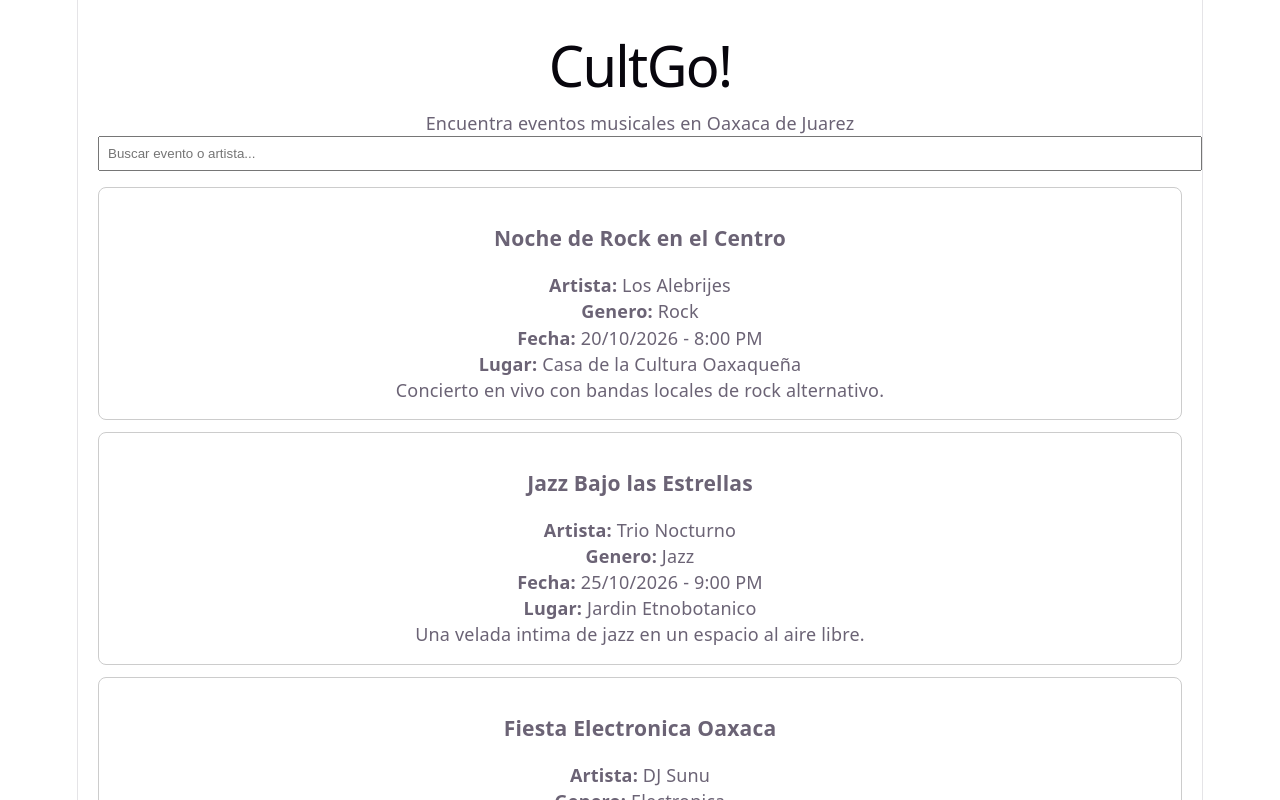
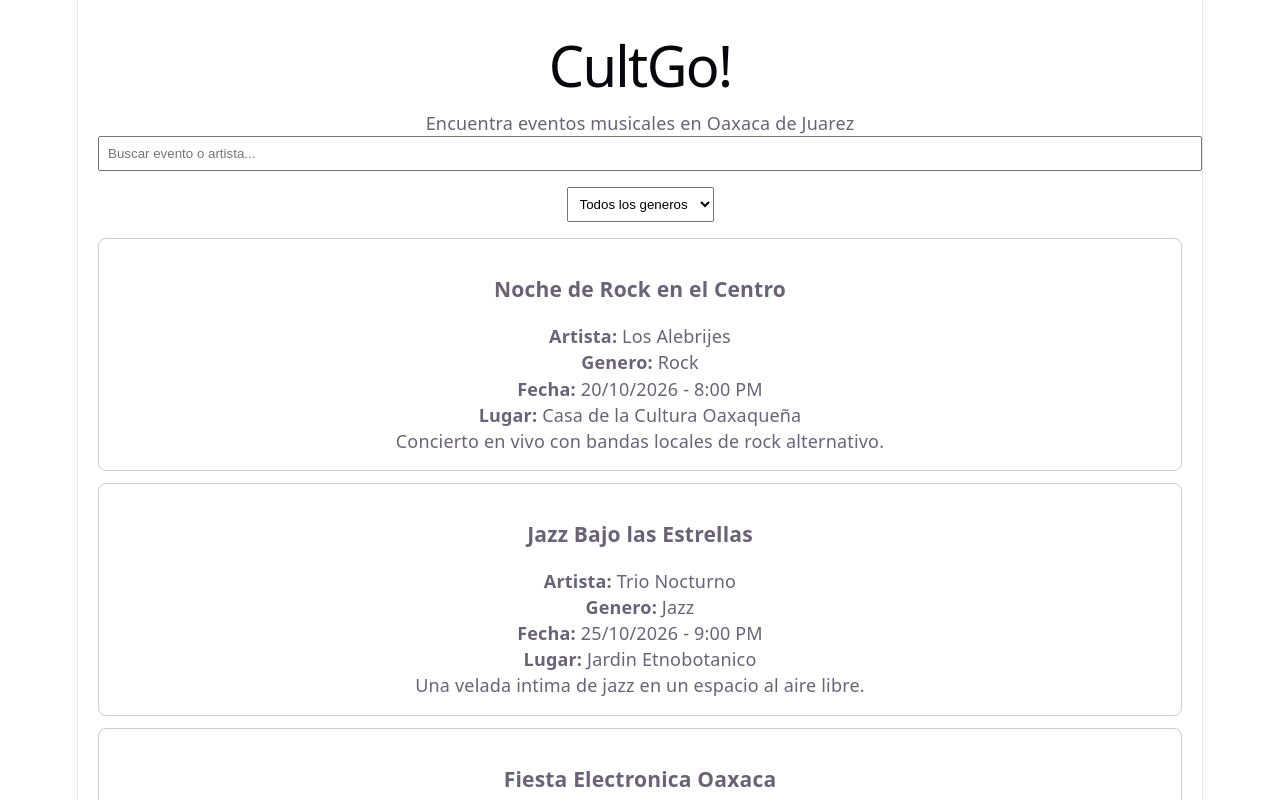
Before and after one commit to MoralesJesus/Proyecto-CultGo---InsanosGolosos, a React (Vite) app in the folder frontend/: page / in a window 1280 px wide. Shown: the top 800 px of the page. Built offline with nearby package versions, Linux system fonts and the light colour scheme.

Commit message:
feat: componente FiltroGenero combinado con busqueda

```diff
--- /dev/null
+++ b/frontend/src/components/filtros/FiltroGenero.tsx
@@ -0,0 +1,27 @@
+import React from 'react';
+
+interface FiltroGeneroProps {
+  generoSeleccionado: string;
+  generos: string[];
+  onCambio: (genero: string) => void;
+}
+
+const FiltroGenero: React.FC<FiltroGeneroProps> = ({ generoSeleccionado, generos, onCambio }) => {
+  return (
+    <select
+      value={generoSeleccionado}
+      onChange={(e) => onCambio(e.target.value)}
+      style={{ padding: '8px', marginBottom: '16px' }}
+    >
+      {/* opcion para no filtrar por ningun genero */}
+      <option value="">Todos los generos</option>
+
+      {/* una opcion por cada genero disponible */}
+      {generos.map((genero) => (
+        <option key={genero} value={genero}>{genero}</option>
+      ))}
+    </select>
+  );
+};
+
+export default FiltroGenero;
--- a/frontend/src/pages/Home.tsx
+++ b/frontend/src/pages/Home.tsx
@@ -1,6 +1,7 @@
 import { useState } from 'react';
 import TarjetaEvento from '../components/eventos/TarjetaEvento';
 import Buscador from '../components/buscador/Buscador';
+import FiltroGenero from '../components/filtros/FiltroGenero';
 import type { Evento } from '../types';
 
 // Datos de prueba, despues vendran del backend
@@ -46,14 +47,23 @@ const eventosPrueba: Evento[] = [
   }
 ];
 
+// lista de generos disponibles, sacada de los eventos (sin repetidos)
+const generosDisponibles = [...new Set(eventosPrueba.map((e) => e.genero))];
+
 const Home = () => {
-  const [busqueda, setBusqueda] = useState(''); // texto que escribe el usuario
+  const [busqueda, setBusqueda] = useState('');
+  const [genero, setGenero] = useState('');
 
-  // filtro de busqueda: deja solo eventos que coincidan en nombre o artista
-  const eventosFiltrados = eventosPrueba.filter((evento) =>
-    evento.nombre.toLowerCase().includes(busqueda.toLowerCase()) ||
-    evento.artista.toLowerCase().includes(busqueda.toLowerCase())
-  );
+  // filtro combinado: coincide con el texto Y con el genero (si hay uno elegido)
+  const eventosFiltrados = eventosPrueba.filter((evento) => {
+    const coincideTexto =
+      evento.nombre.toLowerCase().includes(busqueda.toLowerCase()) ||
+      evento.artista.toLowerCase().includes(busqueda.toLowerCase());
+
+    const coincideGenero = genero === '' || evento.genero === genero;
+
+    return coincideTexto && coincideGenero;
+  });
 
   return (
     <div style={{ padding: '20px' }}>
@@ -61,8 +71,8 @@ const Home = () => {
       <p>Encuentra eventos musicales en Oaxaca de Juarez</p>
 
       <Buscador valor={busqueda} onCambio={setBusqueda} />
+      <FiltroGenero generoSeleccionado={genero} generos={generosDisponibles} onCambio={setGenero} />
 
-      {/* dibuja una tarjeta por cada evento filtrado */}
       {eventosFiltrados.map((evento) => (
         <TarjetaEvento key={evento.id} evento={evento} />
       ))}
```
